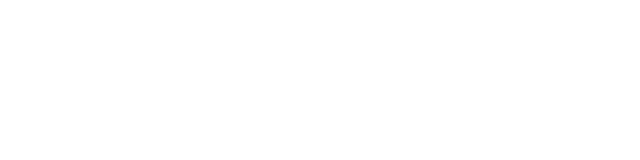
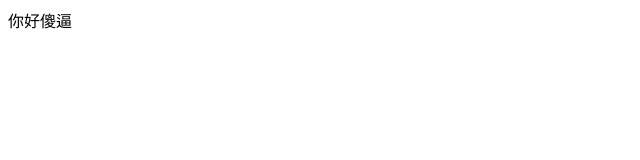
Before and after one commit to wefale/supermall, a Vue app: page / in a window 1280 px wide. Shown: the top 160 px of the page, without its empty margins (0-640 px from the left). Built offline with nearby package versions, Linux system fonts and the light colour scheme.

Commit message:
初始化项目

```diff
--- a/src/App.vue
+++ b/src/App.vue
@@ -1,6 +1,6 @@
 <template>
   <div id="app">
-
+    {{ data }}
   </div>
 </template>
 
@@ -11,6 +11,11 @@
   name: 'App',
   components: {
     HelloWorld
+  },
+  data() {
+    return {
+      data: '你好傻逼'
+    }
   }
 }
 </script>
```
